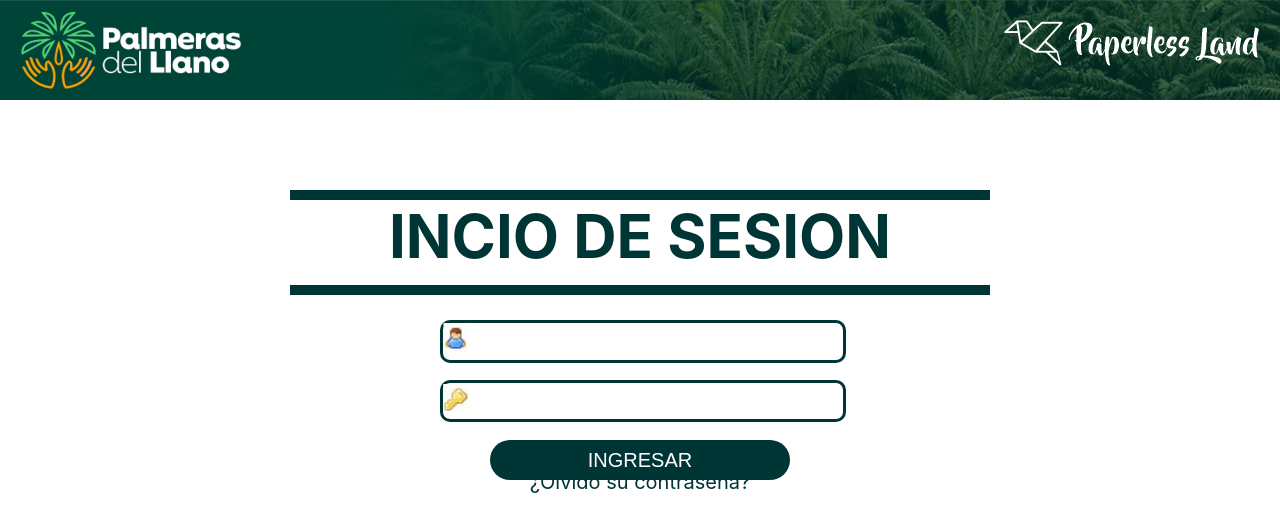
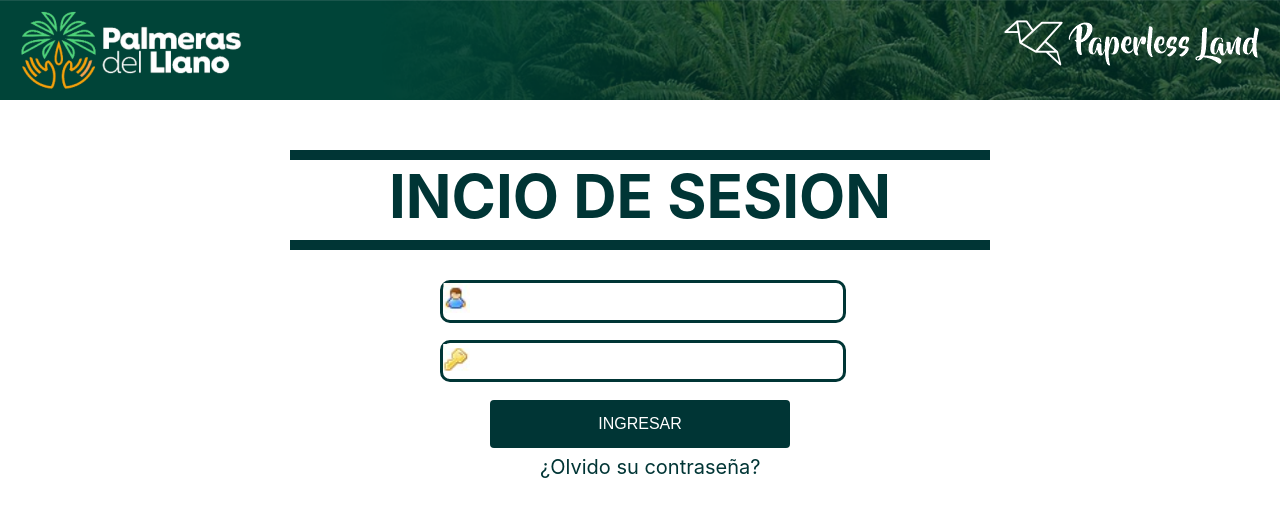
Before and after one commit to NELSONGBR15/paperless-land, a React (Create React App) app: page / in a window 1280 px wide. Shown: the top 532 px of the page. Built offline with nearby package versions, Linux system fonts and the light colour scheme; the HTML template or start-up script is replaced by a standard one.

Commit message:
Interfaz Login VF

```diff
--- a/src/Styles/Login.css
+++ b/src/Styles/Login.css
@@ -11,7 +11,7 @@
 .Linea{
     position: absolute;
     left: calc(50% - 350px);
-    top: 45px;
+    top: 40px;
     width: 700px;
     height: 10px;
     background-color: #003535;
@@ -21,9 +21,21 @@
 }
 
 .textInicio{
-    position: relative;
-    top: -40px;
+    position: absolute;
+    left: calc(50% - 350px);
+    width: 700px;
+    top: -80px;
     color: rgb(0, 53, 53);
+
+    -webkit-transition-duration: 0.4s;
+    transition-duration: 0.4s;
+}
+
+.textInicio:hover {
+    cursor: none;
+    background-color: #003535;
+    color: rgb(255, 255, 255);
+    /* box-shadow: 0 12px 16px 0 rgba(9, 70, 22, 0.24), 0 17px 50px 0 rgba(10, 117, 6, 0.411);*/
 }
 
 /*Campos de texto */
@@ -63,27 +75,38 @@ border-left-width: 3px;
 }
 
 
-.button{
-    font-size: 20px;
-    background-color: #003535;
-    color: white;
-    height: 40px;
-    width: 300px;
-    border-radius: 20px;
+.button {
     position: absolute;
     left: calc(50% - 150px);
+    width: 300px;
     top: 200px;
-    border: 0px;
+    background-color: #003535; /* Green */
+    border: none;
+    color: white;
+    padding: 15px 32px;
+    text-align: center;
+    text-decoration: none;
+    display: inline-block;
+    font-size: 16px;
+    border-radius: 4px;
+
+    -webkit-transition-duration: 0.4s;
+    transition-duration: 0.4s;
+
+    }
+
+.button:hover {
+    cursor: pointer;
+    background-color: white;
+    color: #003535;
+    border: 3px solid #003535;
+    /* cursor: grab; color: #4CAF50; box-shadow: 0 12px 16px 0 rgba(9, 70, 22, 0.24), 0 17px 50px 0 rgba(10, 117, 6, 0.411);*/
 }
 
-
-
-
-
-
-
-
 a {
+    position: absolute;
+    left: calc(50% - 100px);
+    top: 255px;
     font-size: 20px;
     color: #003535;
     text-decoration: none;
@@ -96,28 +119,3 @@ a {
 a:hover, a:focus {
     background-size: 100% 2px;
 }
-
-
-
-
-/*
-.textInicio{
-    height: 75px;
-    background-color: rgb(0,53, 53);
-
-    justify-content: center;
-    align-items: center;
-}
-
-.textInicio--config{
-
-    height: 60px;
-    font-size: 50px;
-    color: rgb(0,53, 53);
-    background-color: rgb(255, 255, 255);
-    display:flex;
-    justify-content: center;
-    align-items: center;
-}
-
-*/
--- a/src/components/Login.js
+++ b/src/components/Login.js
@@ -5,8 +5,6 @@ import { BrowserRouter, Router } from "react-router-dom";
 import AdminPage from '../components/Admin';
 
 export default class Login extends Component{
-
-
 
 render(){
     return(
```
